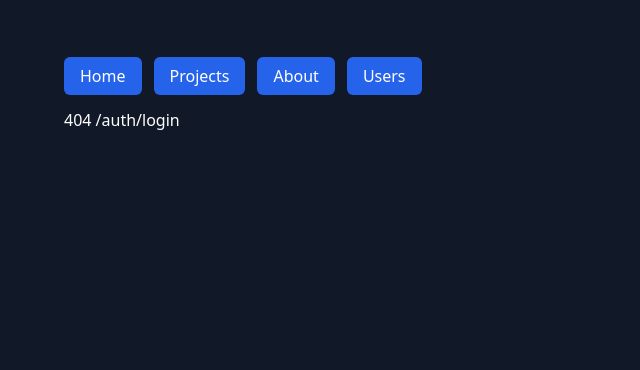
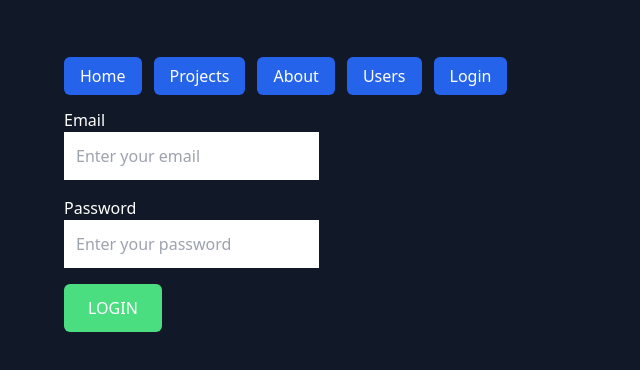
Before and after one commit to khalidsheet/hs-m5-first-nuxt, a Nuxt app: page /auth/login in a window 1280 px wide. Before the commit this address had no page. Shown: the top 370 px of the page, without its empty margins (0-640 px from the left). Built offline with nearby package versions, Linux system fonts and the light colour scheme.

Commit message:
added auth stuff

```diff
--- a/components/AppHeader.vue
+++ b/components/AppHeader.vue
@@ -1,3 +1,8 @@
+<script setup>
+import { useUserStore } from "~~/store/userStore";
+
+const { getUser } = useUserStore();
+</script>
 <template>
   <div class="div">
     <ul class="flex space-x-3">
@@ -5,6 +10,21 @@
       <li><NuxtLink to="/projects">Projects</NuxtLink></li>
       <li><NuxtLink to="/about">About</NuxtLink></li>
       <li><NuxtLink to="/user">Users</NuxtLink></li>
+      <li>
+        <NuxtLink v-if="getUser() == undefined" to="/auth/login"
+          >Login</NuxtLink
+        >
+      </li>
+      <li>
+        <NuxtLink v-if="getUser() != undefined" to="/auth/logout"
+          >logout</NuxtLink
+        >
+      </li>
+      <li>
+        <NuxtLink v-if="getUser() != undefined" to="/auth/profile"
+          >profile</NuxtLink
+        >
+      </li>
     </ul>
   </div>
 </template>
--- /dev/null
+++ b/composables/event-listener.ts
@@ -0,0 +1,12 @@
+export const useEventListener = <T extends any>(
+  event: string,
+  cb: (evt: any) => void // any just for now
+) => {
+  const hook = () => window.addEventListener(event, cb);
+
+  onMounted(hook);
+
+  onUnmounted(() => {
+    window.removeEventListener(event, hook);
+  });
+};
--- /dev/null
+++ b/composables/mouse-move.ts
@@ -0,0 +1,10 @@
+export const useMouseMove = () => {
+  const page = ref({ x: 0, y: 0 });
+  const a = useEventListener<MouseEvent>("mousemove", ({ pageX, pageY }) => {
+    page.value = {
+      x: pageX,
+      y: pageY,
+    };
+  });
+  return page;
+};
--- /dev/null
+++ b/middleware/auth.middleware.ts
@@ -0,0 +1,6 @@
+import { useUserStore } from "./../store/userStore";
+export default defineNuxtRouteMiddleware((from, to) => {
+  const { getUser } = useUserStore();
+
+  return getUser() != undefined;
+});
--- a/nuxt.config.ts
+++ b/nuxt.config.ts
@@ -4,6 +4,7 @@ export default defineNuxtConfig({
   app: {
     pageTransition: { name: "page", mode: "out-in" },
   },
+  modules: ["@pinia/nuxt"],
   postcss: {
     plugins: {
       tailwindcss: {},
--- /dev/null
+++ b/pages/auth/login.vue
@@ -0,0 +1,48 @@
+<script setup>
+import { useUserStore } from "@/store/userStore";
+const router = useRouter();
+const auth = ref({
+  email: "",
+  password: "",
+});
+
+const { setUser, getUser } = useUserStore();
+
+const login = (e) => {
+  e.preventDefault();
+  setUser(auth.value);
+  setTimeout(() => {
+    router.push("/auth/profile");
+    console.log("dd");
+  }, 300);
+};
+</script>
+<template>
+  <form action="#">
+    <div>
+      <label for="" class="block">Email</label>
+      <input
+        type="text"
+        class="py-3 px-3"
+        v-model="auth.email"
+        placeholder="Enter your email"
+      />
+    </div>
+    <div class="mt-4">
+      <label for="" class="block">Password</label>
+
+      <input
+        type="password"
+        class="py-3 px-3"
+        v-model="auth.password"
+        placeholder="Enter your password"
+      />
+    </div>
+    <button
+      class="bg-green-400 px-6 py-3 mt-4 rounded-md uppercase"
+      @click="login"
+    >
+      Login
+    </button>
+  </form>
+</template>
--- /dev/null
+++ b/pages/auth/profile.vue
@@ -0,0 +1,14 @@
+<script setup>
+import { useUserStore } from "@/store/userStore";
+const { getUser } = useUserStore();
+
+definePageMeta({
+  middleware: "auth-middleware",
+});
+</script>
+<template>
+  <div>
+    <h1>Welcome</h1>
+    <p>{{ getUser()?.email }}</p>
+  </div>
+</template>
--- a/pages/index.vue
+++ b/pages/index.vue
@@ -1,12 +1,39 @@
-<script setup>
-const { pending, data: counter } = await useLazyFetch("/api/counter");
+<script setup lang="ts">
+import { useUserStore } from "~~/store/userStore";
+
+const { pending, data: counter }: any = await useLazyFetch("/api/counter");
+const mouseMove = useMouseMove();
+const newCounter = useState("counter", () => 0);
+
+const { setUser, getUser } = useUserStore();
+
+const increment = () => {
+  newCounter.value += 1;
+};
 </script>
 
 <template>
-  <NuxtLink to="/about">About</NuxtLink>
-  <NuxtLink to="/user">User</NuxtLink>
   <div>
+    <div>
+      {{ getUser() != undefined ? "Logged in " : "Not LoggedIN" }}
+      <span v-if="getUser()"> as {{ getUser()?.name }} </span>
+    </div>
+
+    <button
+      v-if="getUser() == undefined"
+      @click="
+        setUser({
+          email: 'ss',
+          name: 'Khalid Sheet',
+        })
+      "
+    >
+      Login
+    </button>
     <h1 class="text-3xl">{{ pending ? 0 : counter.count }}</h1>
+    <h1 class="text-3xl">{{ mouseMove.x }} -- {{ mouseMove.y }}</h1>
+    <h1 class="text-3xl">{{ newCounter }}</h1>
+    <button @click="increment">Increment</button>
     <Alert type="success">This is a success alert</Alert>
     <Alert type="warning">This is a warning alert</Alert>
     <Alert type="error">This is a error alert</Alert>
--- /dev/null
+++ b/store/userStore.ts
@@ -0,0 +1,22 @@
+import { defineStore } from "pinia";
+
+interface User {
+  id?: number;
+  name: string;
+  email: string;
+  password?: string;
+}
+
+export const useUserStore = defineStore("user", () => {
+  const user = ref<User>();
+
+  const setUser = (_user: User): void => {
+    user.value = _user;
+  };
+
+  const getUser = (): User | undefined => {
+    return user.value;
+  };
+
+  return { setUser, getUser };
+});
```
Also changed, not shown: package.json (+7 -0 lines), 1 other file (tests, documents, lock files or other folders).
